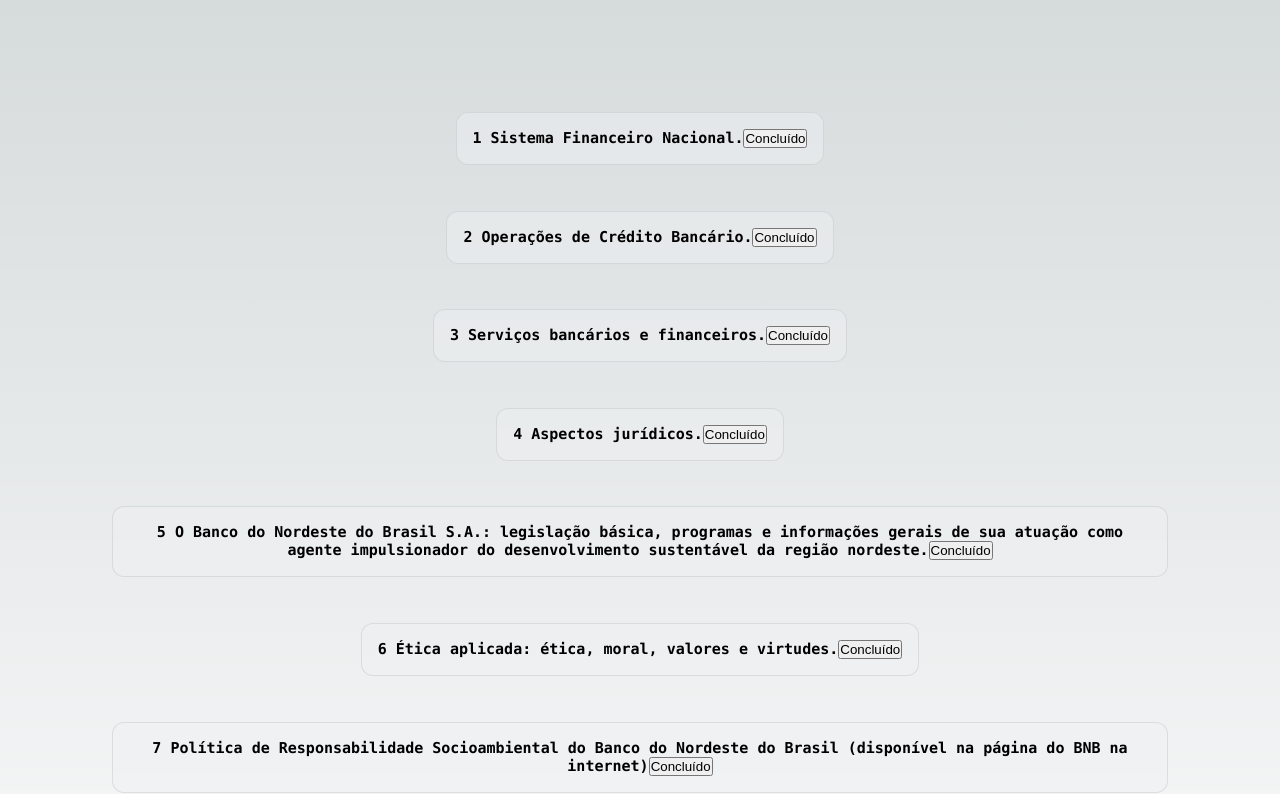
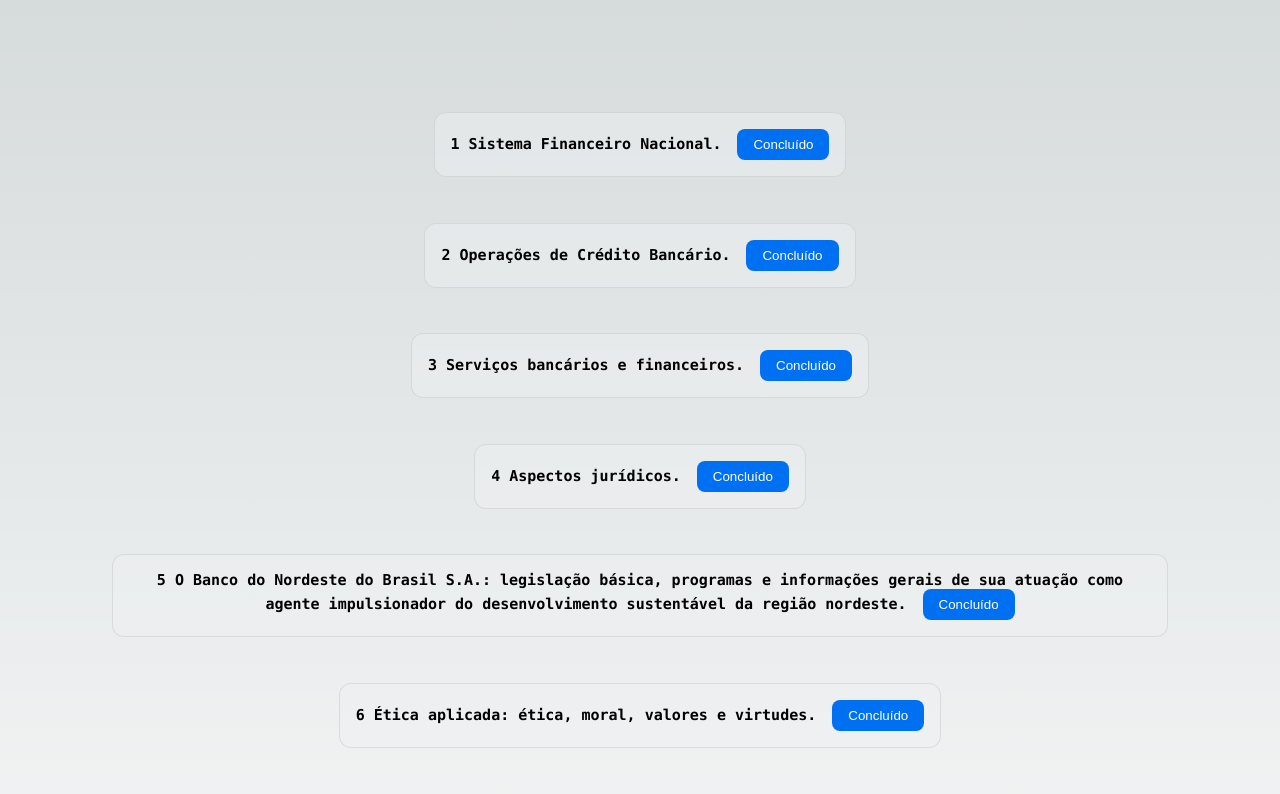
Before and after one commit to GutembergReino/nextjs, a Next.js app: page / in a window 1280 px wide. Shown: the top 794 px of the page. Built offline with nearby package versions, Linux system fonts and the light colour scheme.

Commit message:
Update page.module.css

```diff
--- a/app/page.module.css
+++ b/app/page.module.css
@@ -65,10 +65,24 @@
   background-color: rgba(var(--callout-rgb), 0.5);
   border: 1px solid rgba(var(--callout-border-rgb), 0.3);
   border-radius: var(--border-radius);
-  width: 100%; /* Definindo a largura para 100% */
-  text-align: center; /* Centralizando o texto */
+  width: 100%;
+  text-align: center;
 }
 
+.description p.completed {
+  text-decoration: line-through;
+}
+
+/* Adicione o estilo para o botão de marcação */
+button {
+  background-color: #0070f3;
+  color: #ffffff;
+  border: none;
+  border-radius: 0.5rem;
+  padding: 0.5rem 1rem;
+  margin-left: 1rem;
+  cursor: pointer;
+}
 
 .grid {
   display: grid;
```
